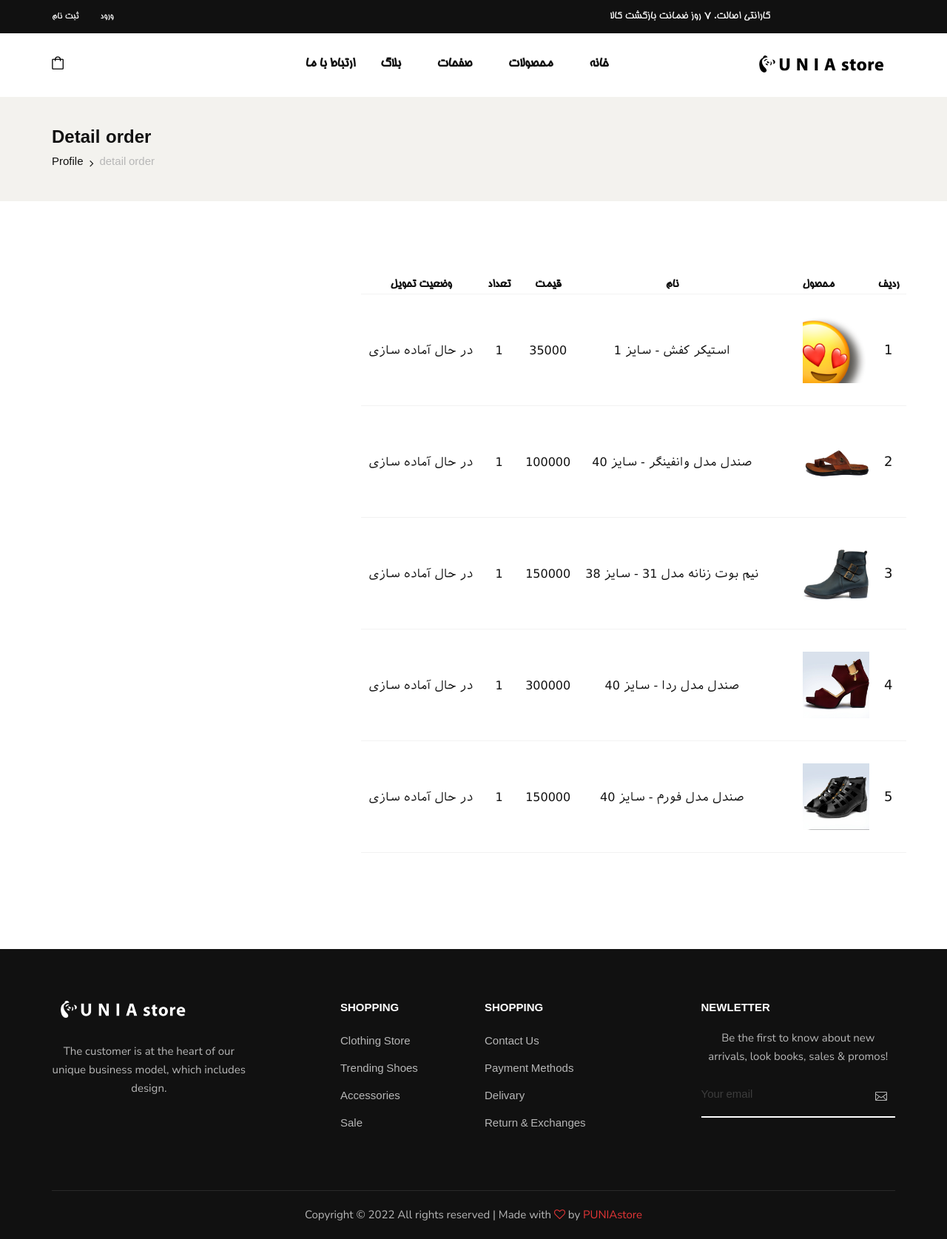
After one commit to MR-tachi/onlineshop, a Django app: page /detailorder/9 in a window 1280 px wide. The commit adds this page. Shown: the whole page at 74% size. Run offline with Django 4.2, Linux system fonts and the light colour scheme; data comes from the database, SQL or seed files in the repository; both versions use the stored data as it was after the commit; some libraries are stand-ins or nearby versions.

Commit message:
fix comment section & fix UI & profile & show orders

```diff
--- a/onlineshop/settings.py
+++ b/onlineshop/settings.py
@@ -44,6 +44,7 @@ INSTALLED_APPS = [
     'django.contrib.staticfiles',
     'django.contrib.humanize',
     'mathfilters',
+    'jalali_date',
 
 
 
--- a/onlineshop/urls.py
+++ b/onlineshop/urls.py
@@ -22,6 +22,6 @@ from shop import views
 urlpatterns = [
     path('admin/', admin.site.urls),
     path('',views.home,name='home'),
-    path('Product/', include('shop.urls')),
+    path('', include('shop.urls')),
     path('accounts/', include('accounts.urls')),
 ]+ static(settings.MEDIA_URL, document_root=settings.MEDIA_ROOT)
--- /dev/null
+++ b/shop/templates/shop/detailorder.html
@@ -0,0 +1,68 @@
+{% extends 'base.html' %}
+{% load humanize %}
+{%load mathfilters %}
+{% block content %}
+
+<!--start-->
+<section class="breadcrumb-option">
+    <div class="container">
+        <div class="row">
+            <div class="col-lg-12">
+                <div class="breadcrumb__text">
+                    <h4>Detail order</h4>
+                    <div class="breadcrumb__links">
+                        <a href="#">Profile</a>
+                        <span>detail order</span>
+                    </div>
+                </div>
+            </div>
+        </div>
+    </div>
+</section>
+<section class="shopping-cart spad" style="direction:rtl;text-align: right;">
+    <div class="container">
+        <div class="row">
+            <div class="shopping__cart__table">
+                <table>
+                    <thead>
+                        <tr style="text-align: center;">
+                            <th style="padding-left: 10px;padding-right: 10px;padding-bottom: 0px;">ردیف</th>
+                            <th style="padding-left: 10px;padding-right: 10px;padding-bottom: 0px;">محصول</th>
+                            <th style="padding-left: 10px;padding-right: 10px;padding-bottom: 0px;">نام</th>
+                            <th style="padding-left: 10px;padding-right: 10px;padding-bottom: 0px;">قیمت</th>
+                            <th style="padding-left: 10px;padding-right: 10px;padding-bottom: 0px;">تعداد</th>
+                            <th style="padding-left: 10px;padding-right: 10px;padding-bottom: 0px;">وضعیت تحویل</th>
+                        </tr>
+                    </thead>
+                    <tbody>
+                        {%for item in orderItems%}
+                        <tr style="text-align: center;">
+                                <td class="product__cart__item__text" style="padding-left: 10px;padding-right: 10px;">
+                                    <h5>{{forloop.counter}}</h5>
+                                </td>
+                                <td calss="product__cart__item" style="padding-left: 50px;" >
+                                    <div class="product__cart__item__pic" style="  height: 90px;width: 90px;">
+                                        <img src={{item.variantProduct.product.cover.url}} alt="">
+                                    </div>
+                                </td>
+                                <td class="product__cart__item__text" style="padding-left: 10px;padding-right: 10px;">
+                                    <h6>{{item.variantProduct}}</h6>
+                                </td>
+                                <td class="product__cart__item__text" style="padding-left: 10px;padding-right: 10px;">
+                                    <h6>{{item.price}}</h6>
+                                </td>
+                                <td class="product__cart__item__text" style="padding-left: 10px;padding-right: 10px;">
+                                    <h6 >{{item.quantity}}</h6>
+                                </td>
+                                <td class="product__cart__item__text" style="padding-left: 10px;padding-right: 10px;">
+                                    <h6>{{item.get_status_display}}</h6>
+                                </td>
+                        </tr>
+                        {%endfor%}
+                    </tbody>
+                </table>
+            </div>
+        </div>
+    </div>
+</section>
+{%endblock%}
--- a/shop/urls.py
+++ b/shop/urls.py
@@ -9,6 +9,8 @@ urlpatterns = [
     path('remove_from_cart', views.remove_from_cart, name='remove_from_cart'),
     path('edit_cart', views.edit_cart, name='edit_cart'),
     path('order', views.order, name='order'),
+    path('vieworders', views.vieworders, name='vieworders'),
+    path('detailorder/<int:orderId>', views.detailorder, name='detailorder'),
     path('?filter_by=<str:filterby>&filter_field=<str:filterfield>&show=<int:showcount>',
          views.shop, name='shop')
 ]
--- a/shop/views.py
+++ b/shop/views.py
@@ -1,5 +1,6 @@
 
 from datetime import datetime
+from multiprocessing import context
 from django.shortcuts import render, get_object_or_404, redirect
 from shop.models import *
 from django.db.models import Min
@@ -149,16 +150,16 @@ def order(request):
                                 postalCode=request.POST['postalcode'], phone=request.POST['phone'])
 
             cartitems = CartItem.objects.filter(shopCart__user=request.user)
-            informations = "name :"+request.POST['fname']+" "+request.POST['lname']+"\n address" + \
-                request.POST['city']+',  '+request.POST['address'] + "\npostal code :"+request.POST['postalcode'] + \
-                "\n mobilephone :"+request.POST['mobilephone']+" , phone :" + \
-                request.POST['phone']+"\nemail :"+request.POST['email']+"\n"
+            informations = "نام: "+request.POST['fname']+" "+request.POST['lname']+"\nآدرس: " + \
+                request.POST['city']+', '+request.POST['address'] + "\nکدپستی: "+request.POST['postalcode'] + \
+                "\nتلفن‌همراه: "+request.POST['mobilephone']+" ، تلفن‌ثابت: " + \
+                request.POST['phone']+"\nایمیل: "+request.POST['email']+"\n"
             order = Order.objects.create(user=request.user, createDate=datetime.now()
                                         , informations=informations, note=request.POST['note'])
 
             for cartitem in cartitems:
                 OrderItem.objects.create(order=order, variantProduct=cartitem.variantProduct,
-                                         price=cartitem.variantProduct.discountPrice, status='o')
+                                         price=cartitem.variantProduct.discountPrice, status=1,quantity=cartitem.quantity)
                 VariantProduct.objects.filter(id=cartitem.variantProduct.id).update(quantity=F('quantity')-cartitem.quantity)
                 CartItem.objects.filter(id=cartitem.id).delete()
 
@@ -189,3 +190,30 @@ def order(request):
         context = {'cartitems': cartitems, 'totalmain': totalmain,
                    'totaldiscount': totaldiscount }
         return render(request, 'shop/order.html', context)
+
+def vieworders(request):
+
+    if request.method == 'POST':
+        try:
+            print('\033[91m' + "print:  " + str(request.POST) + '\033[0m')
+        except:
+            pass
+    else:
+        if request.user.is_staff:
+            orders=Order.objects.all()
+        else:
+            orders=Order.objects.filter(user=request.user)
+        context={'orders':orders}
+    return render(request,'shop/vieworders.html',context)
+
+def detailorder(request,orderId):
+
+    if request.method == 'POST':
+        try:
+            print('\033[91m' + "print:  " + str(request.POST) + '\033[0m')
+        except:
+            pass
+    else:
+        orderItems=OrderItem.objects.filter(order=orderId)
+        context={'orderItems':orderItems}
+    return render(request,'shop/detailorder.html',context)
--- a/templates/base.html
+++ b/templates/base.html
@@ -74,7 +126,7 @@
           <div class="row">
             <div class="col-lg-6 col-md-7">
               <div class="header__top__left">
-                <p>گارانتی اصالت. 7 روز ضمانت بازگشت کالا</p>
+                <p style="font-family: inherit;" >گارانتی اصالت. 7 روز ضمانت بازگشت کالا</p>
               </div>
             </div>
             <div class="col-lg-6 col-md-5"style="direction:rtl;text-align:left;">
@@ -83,9 +135,22 @@
                 <div class="header__top__links">
                   <a href={%url 'logout' %}>خروج</a>
                 </div>
-                <div class="header__top__links">
-                      <a  style="direction: rtl;" href={%url 'profile' %}>پروفایل {{user.first_name}}</a>
-                </div>
+                <a   href=></a>
+                <div style="direction: rtl;text-align: right;"  class="dropdown">
+                  <button class="dropbtn">
+                    <svg xmlns="http://www.w3.org/2000/svg" width="16" height="16" fill="currentColor" class="bi bi-person" viewBox="0 0 16 16">
+                      <path d="M8 8a3 3 0 1 0 0-6 3 3 0 0 0 0 6zm2-3a2 2 0 1 1-4 0 2 2 0 0 1 4 0zm4 8c0 1-1 1-1 1H3s-1 0-1-1 1-4 6-4 6 3 6 4zm-1-.004c-.001-.246-.154-.986-.832-1.664C11.516 10.68 10.289 10 8 10c-2.29 0-3.516.68-4.168 1.332-.678.678-.83 1.418-.832 1.664h10z"/>
+                    </svg>
+                    پروفایل</button>
+                  <div style=" font-size: 12px;" class="dropdown-content">
+                    <p style="border-bottom: 1px solid #e5e5e5; direction: rtl;text-align: right; padding: 6px 16px; margin:0px;"><strong>•{{user.username}}</strong></p>
+                    <a href={%url 'profile' %}>اطلاعات کاربری</a>
+                    <a href={%url 'vieworders'%}>سفارشات</a>
+                    <!--
+                      <a href="#">Link 3</a>
+                    -->
+                  </div>
+              </div>
                 {%else%}
                 <div class="header__top__links">
                   <a href={% url 'signup' %}>ثبت نام</a>
@@ -115,9 +180,8 @@
                   <a href="#">صفحات</a>
                   <ul class="dropdown">
                     <li><a href="{% static './about.html' %}">درباره ما</a></li>
-                    <li><a href="{% static './shop-details.html' %}">Shop Details</a></li>
-                    <li><a href={%url 'shoppingcart'%}>Shopping Cart</a></li>
-                    <li><a href="{% static './checkout.html' %}">Check Out</a></li>
+                    <li><a href={%url 'shoppingcart'%}>سبد خرید</a></li>
+                    <li><a href={%url 'order'%}>نهایی کردن سفارش</a></li>
                     <li><a href="{% static './blog-details.html' %}">Blog Details</a></li>
                   </ul>
                 </li>
```
Also changed, not shown: other parts of templates/base.html (+52 -0 lines), shop/models.py (+11 -5 lines), shop/templates/shop/detail.html (+20 -12 lines), shop/templates/shop/vieworders.html (added, +77 -0 lines), db.sqlite3, shop/migrations/0017_orderitem_quantity.py (added), shop/migrations/0018_alter_orderitem_status.py (added), shop/migrations/0019_alter_orderitem_status.py (added), shop/migrations/0020_alter_orderitem_status.py (added), shop/migrations/0021_order_status_alter_orderitem_status.py (added).
